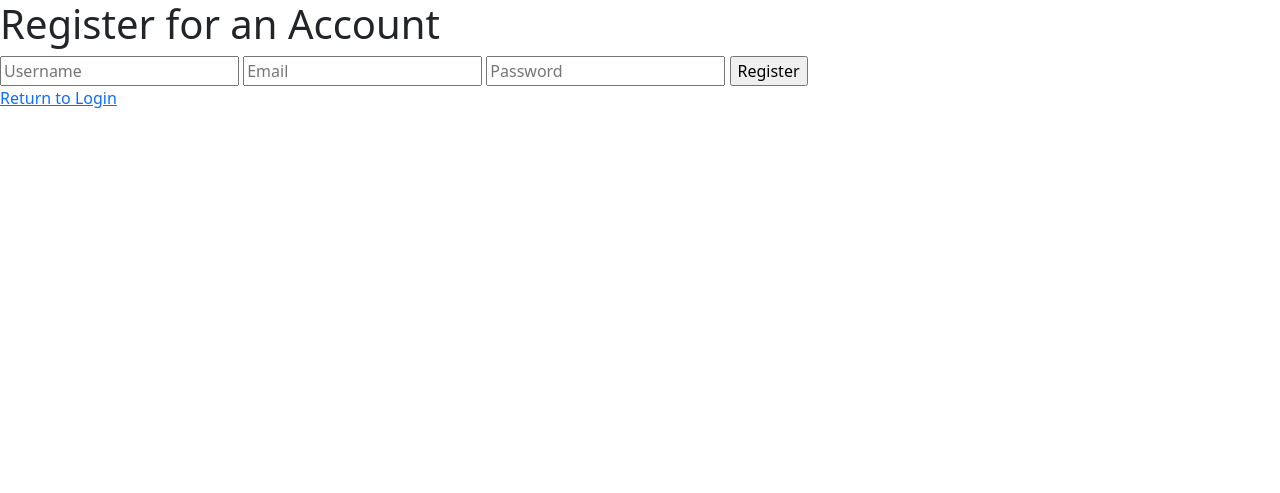
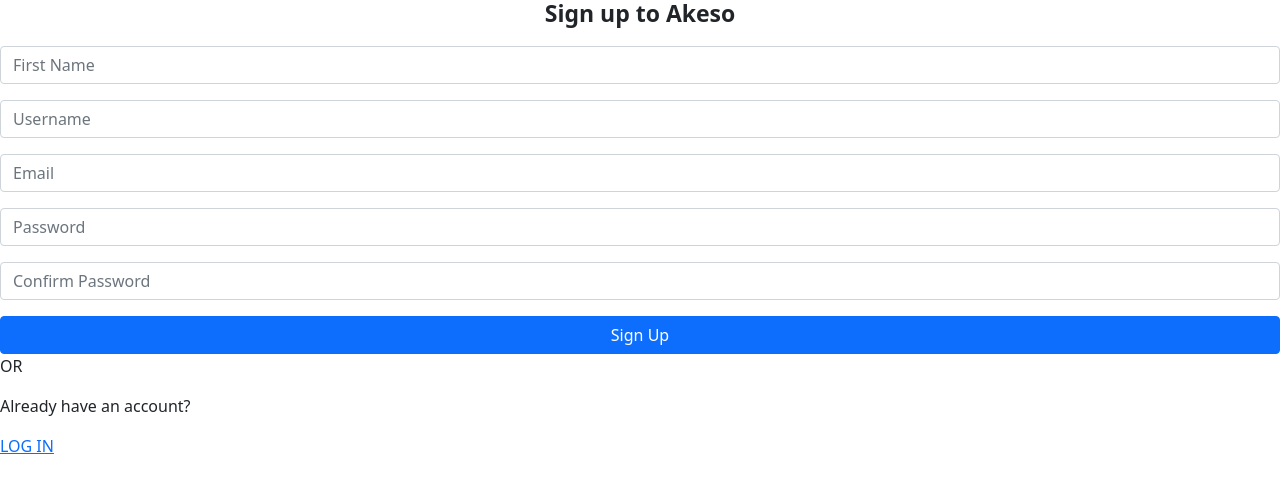
Before and after one commit to Athcns/akeso-site, a Django app: page /register in a window 1280 px wide. Shown: the top 493 px of the page. Run offline with Django 3.2, Linux system fonts and the light colour scheme.

Commit message:
Created a visually appealing register page

```diff
--- a/akeso/users/templates/users/register.html
+++ b/akeso/users/templates/users/register.html
@@ -1,16 +1,35 @@
-{% extends "users/layout.html" %}
+{% extends 'users/layout.html' %}
 
 {% block body %}
+    <section class="login">
+        <form method="post" action="{% url 'register' %}">
+            {% csrf_token %}
+            <h2 class="visually-hidden">Register Form</h2>
+            <div class="illustration">
+                <i class="fas fa-brain"></i>
+            </div>
 
-    <h1>Register for an Account</h1>
+            <h1 style="text-align: center;font-size: 23px;font-weight: bold;padding-bottom: 10px;">Sign up to Akeso</h1>
 
-    <form action="{% url 'register' %}" method="POST">
-        {% csrf_token %}
-        <input type="text" name="username" placeholder="Username">
-        <input type="text" name="email" placeholder="Email">
-        <input type="password" name="password" placeholder="Password">
-        <input type="submit" value="Register">
-    </form>
+            {% if message %}
+                <p class="text"> {{ message }}</p>
+            {% endif %}
 
-    <a href="{% url 'login' %}">Return to Login</a>
+            <div>
+                <input class="form-control mb-3" type="text" name="name" placeholder="First Name" {% if first_name %} value="{{ first_name }}" {% endif %}>
+                <input class="form-control mb-3" type="text" name="username" placeholder="Username" {% if username %} value="{{ username }}" {% endif %}>
+                <input class="form-control mb-3" type="email" name="email" placeholder="Email"{% if email %} value="{{ email }}" {% endif %}>
+                <input class="form-control mb-3" type="password" name="password" placeholder="Password">
+                <input class="form-control mb-3" type="password" name="confirm-password" placeholder="Confirm Password">
+            </div>
+
+            <button class="btn btn-primary d-block w-100" type="submit">Sign Up</button>
+
+            <p class="text">OR</p>
+            <p class="text">Already have an account?</p>
+
+            <div class="redirect">
+                <a href="{% url 'login' %}">LOG IN</a>
+            </div>
+        </form>
 {% endblock %}
```
